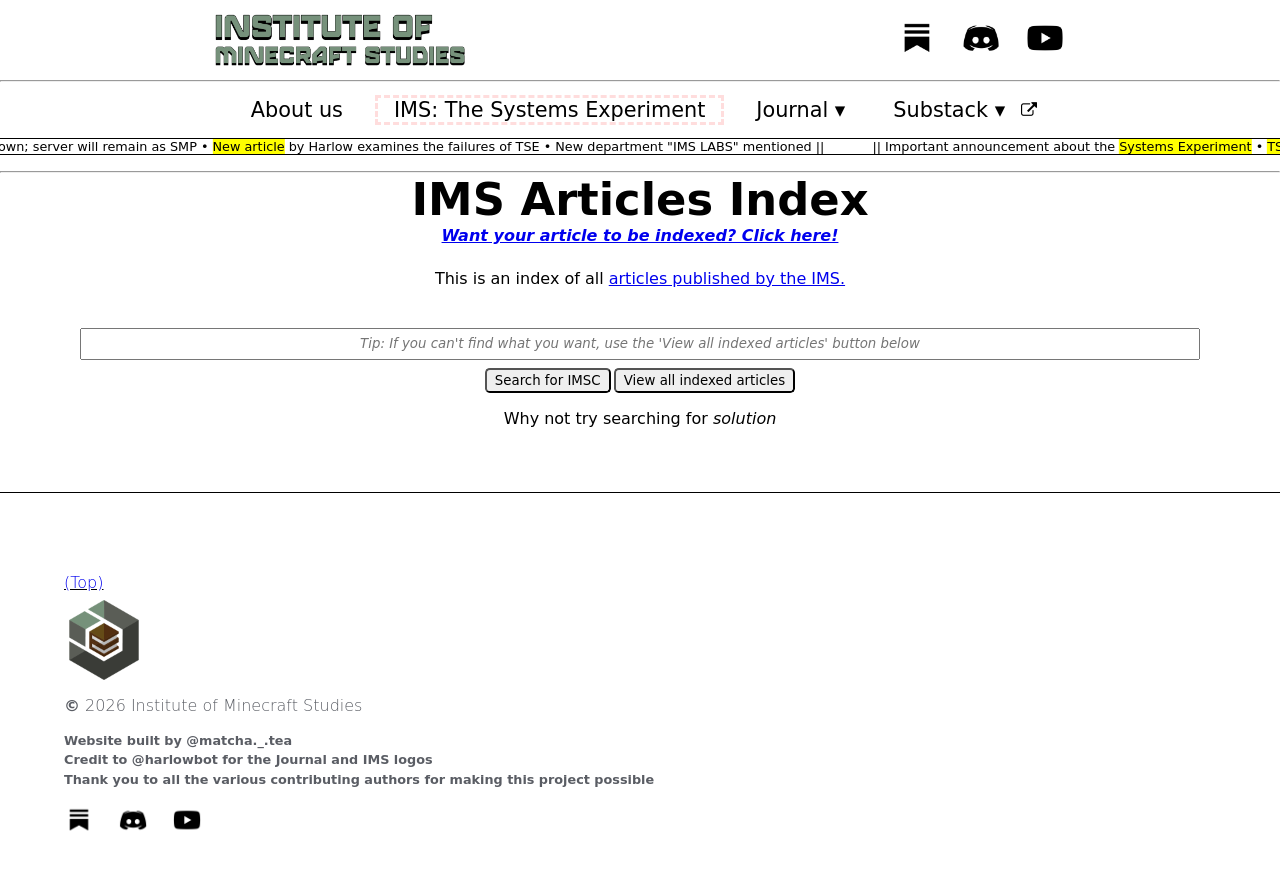
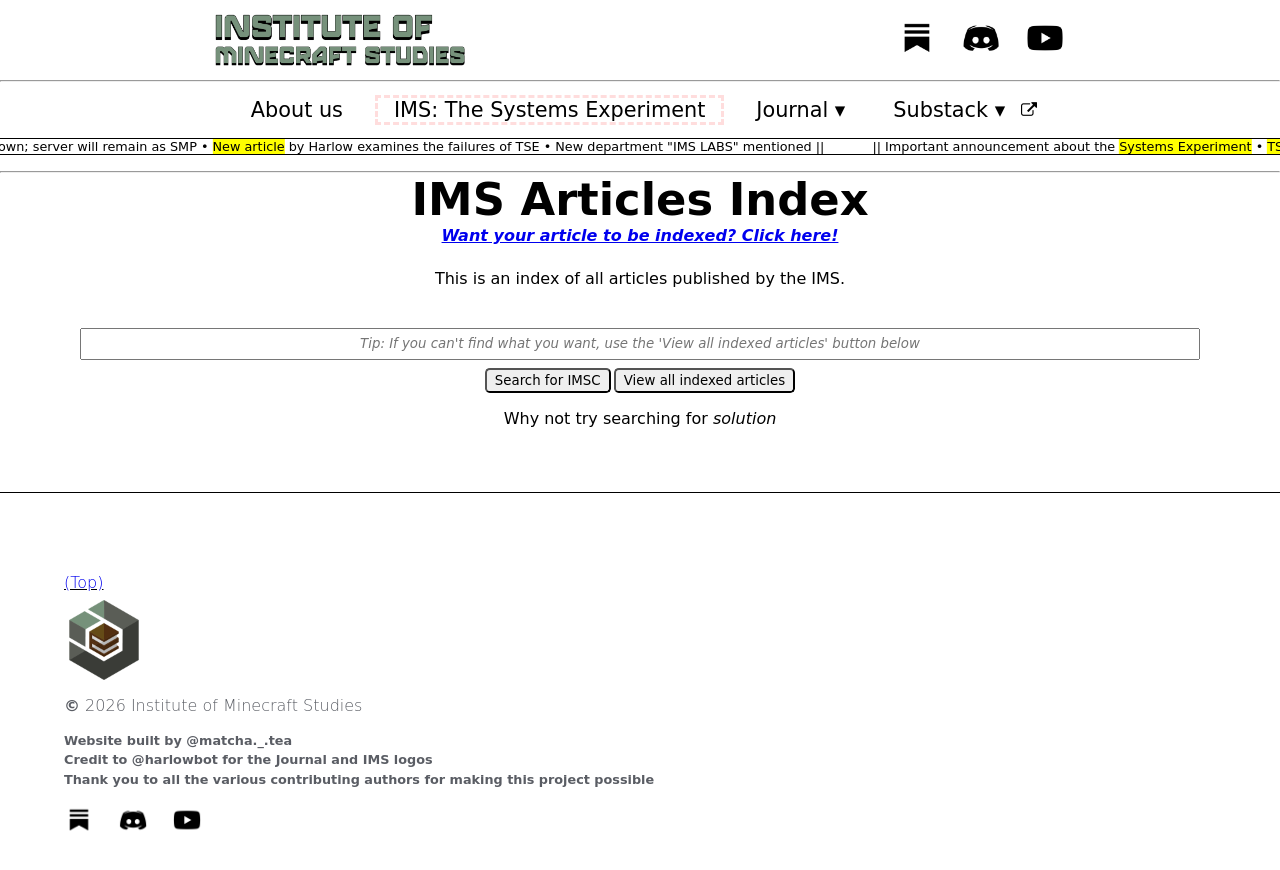
Before and after one commit to imsresearch/ims-website, a React (Vite) app: page /journal/imsj-index in a window 1280 px wide. Shown: the top 870 px of the page. Built offline with nearby package versions, Linux system fonts and the light colour scheme.

Commit message:
Modify articles-index.jsx

```diff
--- a/src/pages/articles-index.jsx
+++ b/src/pages/articles-index.jsx
@@ -49,7 +49,7 @@ export default function ArticlesIndex() {
         }
 
         const found = searchIndex.search(query, {
-            boost: searchIMSC ? { content: 1000, fuzzy: 0 } : { content: 5 },
+            boost: searchIMSC ? { content: 9999, fuzzy: 0 } : { content: 5 },
             prefix: !searchIMSC,
         });
 
@@ -142,7 +142,7 @@ export default function ArticlesIndex() {
                 </h1>
 
                 <p>
-                    This is an index of all <a href="https://github.com/imsresearch/imsresearch.github.io/tree/main/database">articles published by the IMS.</a>
+                    This is an index of all articles published by the IMS.
                 </p>
             </div>
 
```
